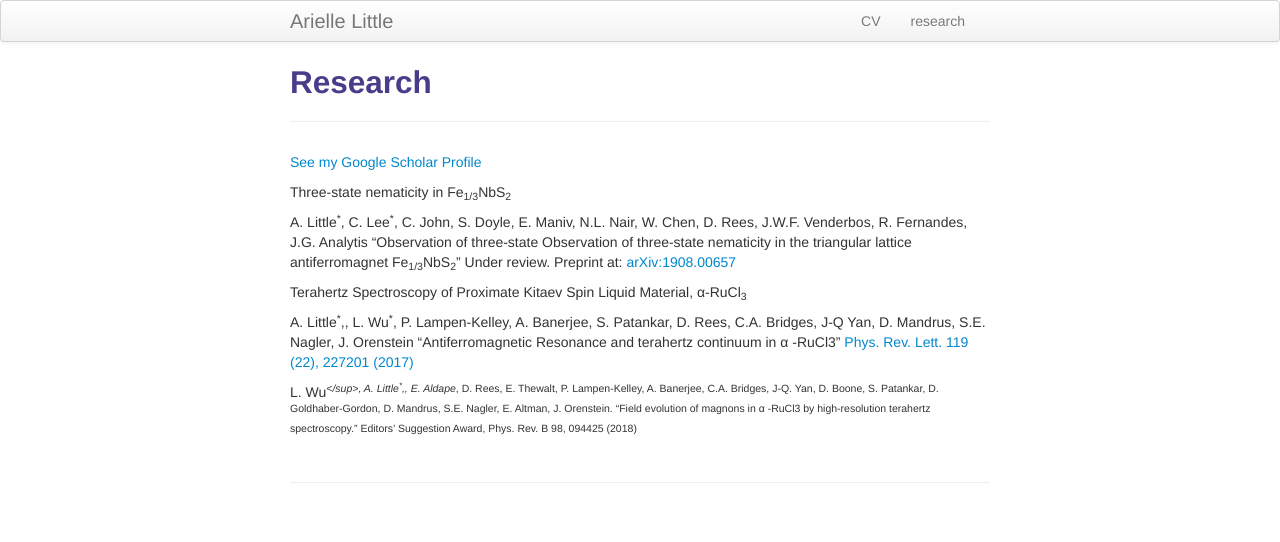
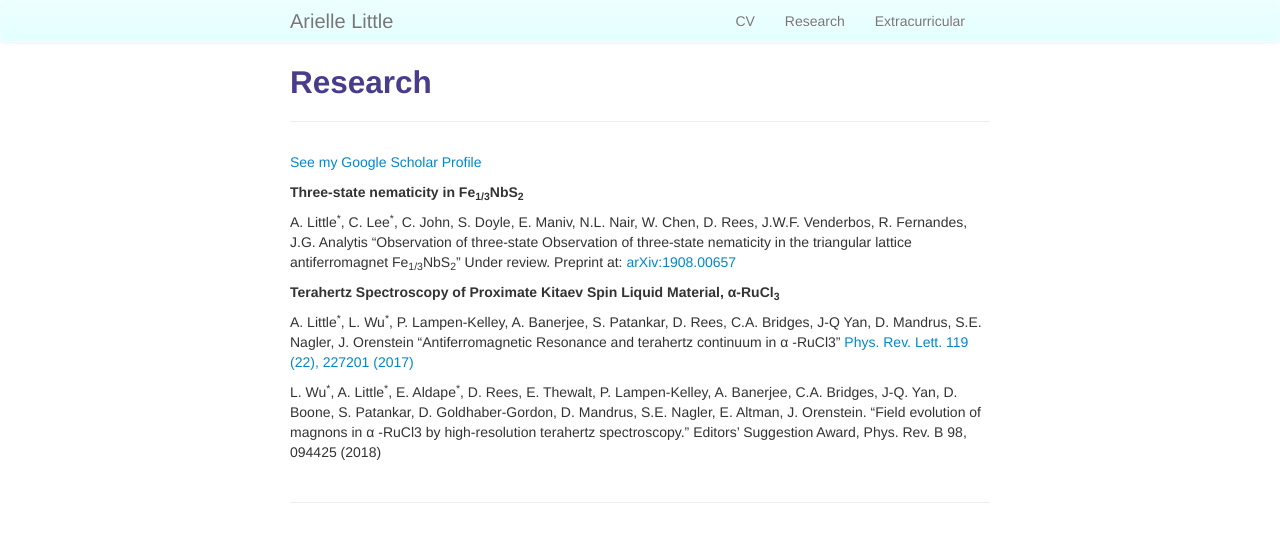
Before and after one commit to ariellel118/ariellel118.github.io, a Jekyll site: the page built from pages/research.md, in a window 1280 px wide. Shown: the top 542 px of the page. Built offline with Jekyll 4.4.1, drawn with Linux system fonts in a browser that asks for light colours.

Commit message:
tried to change colors

```diff
--- a/_includes/themes/twitter/default.html
+++ b/_includes/themes/twitter/default.html
@@ -36,7 +36,8 @@
           <a class="brand" href="{{ HOME_PATH }}">{{ site.title }}</a>
           <ul class="nav">
               <li><a href="{{ BASE_PATH }}/assets/CV.pdf">CV</a></li>
-              <li><a href="{{ BASE_PATH }}/pages/research.html">research</a></li>
+              <li><a href="{{ BASE_PATH }}/pages/research.html">Research</a></li>
+              <li><a href="{{ BASE_PATH }}/pages/extracurricular.html">Extracurricular</a></li>
           </ul>
         </div>
       </div>
--- a/assets/themes/twitter/css/my_custom_css.css
+++ b/assets/themes/twitter/css/my_custom_css.css
@@ -85,3 +85,23 @@ h1, h2, h3, h4 {
     border-left: 6px solid #ffeb3b;
     padding-left: 10px;
 }
+
+.navbar-inner {
+    min-height:40px;
+    padding-left:20px;
+    padding-right:20px;
+    background-color:#fafafa;
+    background-image:-moz-linear-gradient(top, #edffff, #e3ffff);
+    background-image:-webkit-gradient(linear, 0 0, 0 100%, from(#edffff), to(#f2f2f2));
+    background-image:-webkit-linear-gradient(top, #edffff, #e3ffff);
+    background-image:-o-linear-gradient(top, #edffff, #e3ffff);
+    background-image:linear-gradient(to bottom, #edffff, #e3ffff);
+    background-repeat:repeat-x;filter:progid:DXImageTransform.Microsoft.gradient(startColorstr='#ffffffff', endColorstr='#fff2f2f2', GradientType=0);
+    border:1px solid #edffff;
+    -webkit-border-radius:4px;
+    -moz-border-radius:4px;
+    border-radius:4px;
+    -webkit-box-shadow:0 1px 4px rgba(0, 0, 0, 0.065);
+    -moz-box-shadow:0 1px 4px rgba(0, 0, 0, 0.065);
+    box-shadow:0 1px 4px rgba(0, 0, 0, 0.065);*zoom:1;
+}
--- a/pages/research.md
+++ b/pages/research.md
@@ -7,16 +7,16 @@ description: Arielle Little's Research
 
 <a href="https://scholar.google.com/citations?user=1oAEwgIAAAAJ&hl=en">See my Google Scholar Profile </a>
 
-Three-state nematicity in Fe<sub>1/3</sub>NbS<sub>2</sub>
+<strong>Three-state nematicity in Fe<sub>1/3</sub>NbS<sub>2</sub></strong>
 
 A. Little<sup>*</sup>, C. Lee<sup>*</sup>, C. John, S. Doyle, E. Maniv, N.L. Nair, W. Chen, D. Rees, J.W.F. Venderbos, R. Fernandes, J.G. Analytis “Observation of three-state Observation of three-state nematicity in the triangular lattice antiferromagnet Fe<sub>1/3</sub>NbS<sub>2</sub>” Under review. Preprint at: <a href="https://arxiv.org/abs/1908.00657"> arXiv:1908.00657</a>
 
 
-Terahertz Spectroscopy of Proximate Kitaev Spin Liquid Material, α-RuCl<sub>3</sub>
+<strong>Terahertz Spectroscopy of Proximate Kitaev Spin Liquid Material, α-RuCl<sub>3</sub></strong>
 
-A. Little<sup>*</sup>,, L. Wu<sup>*</sup>, P. Lampen-Kelley, A. Banerjee, S. Patankar, D. Rees, C.A. Bridges, J-Q Yan, D. Mandrus, S.E. Nagler, J. Orenstein “Antiferromagnetic Resonance and terahertz continuum in α -RuCl3” <a href="https://journals.aps.org/prl/pdf/10.1103/PhysRevLett.119.227201">Phys. Rev. Lett. 119 (22), 227201 (2017) </a>
+A. Little<sup>*</sup>, L. Wu<sup>*</sup>, P. Lampen-Kelley, A. Banerjee, S. Patankar, D. Rees, C.A. Bridges, J-Q Yan, D. Mandrus, S.E. Nagler, J. Orenstein “Antiferromagnetic Resonance and terahertz continuum in α -RuCl3” <a href="https://journals.aps.org/prl/pdf/10.1103/PhysRevLett.119.227201">Phys. Rev. Lett. 119 (22), 227201 (2017) </a>
 
-L. Wu<sup>*</sup>, A. Little<sup>*</sup>,, E. Aldape*, D. Rees, E. Thewalt, P. Lampen-Kelley, A. Banerjee, C.A. Bridges, J-Q. Yan, D. Boone, S. Patankar, D. Goldhaber-Gordon, D. Mandrus, S.E. Nagler, E. Altman, J. Orenstein. “Field evolution of magnons in α -RuCl3 by high-resolution terahertz spectroscopy.” Editors’ Suggestion Award, Phys. Rev. B 98, 094425 (2018)
+L. Wu<sup>*</sup>, A. Little<sup>*</sup>, E. Aldape<sup>*</sup>, D. Rees, E. Thewalt, P. Lampen-Kelley, A. Banerjee, C.A. Bridges, J-Q. Yan, D. Boone, S. Patankar, D. Goldhaber-Gordon, D. Mandrus, S.E. Nagler, E. Altman, J. Orenstein. “Field evolution of magnons in α -RuCl3 by high-resolution terahertz spectroscopy.” Editors’ Suggestion Award, Phys. Rev. B 98, 094425 (2018)
 
 
 
```
